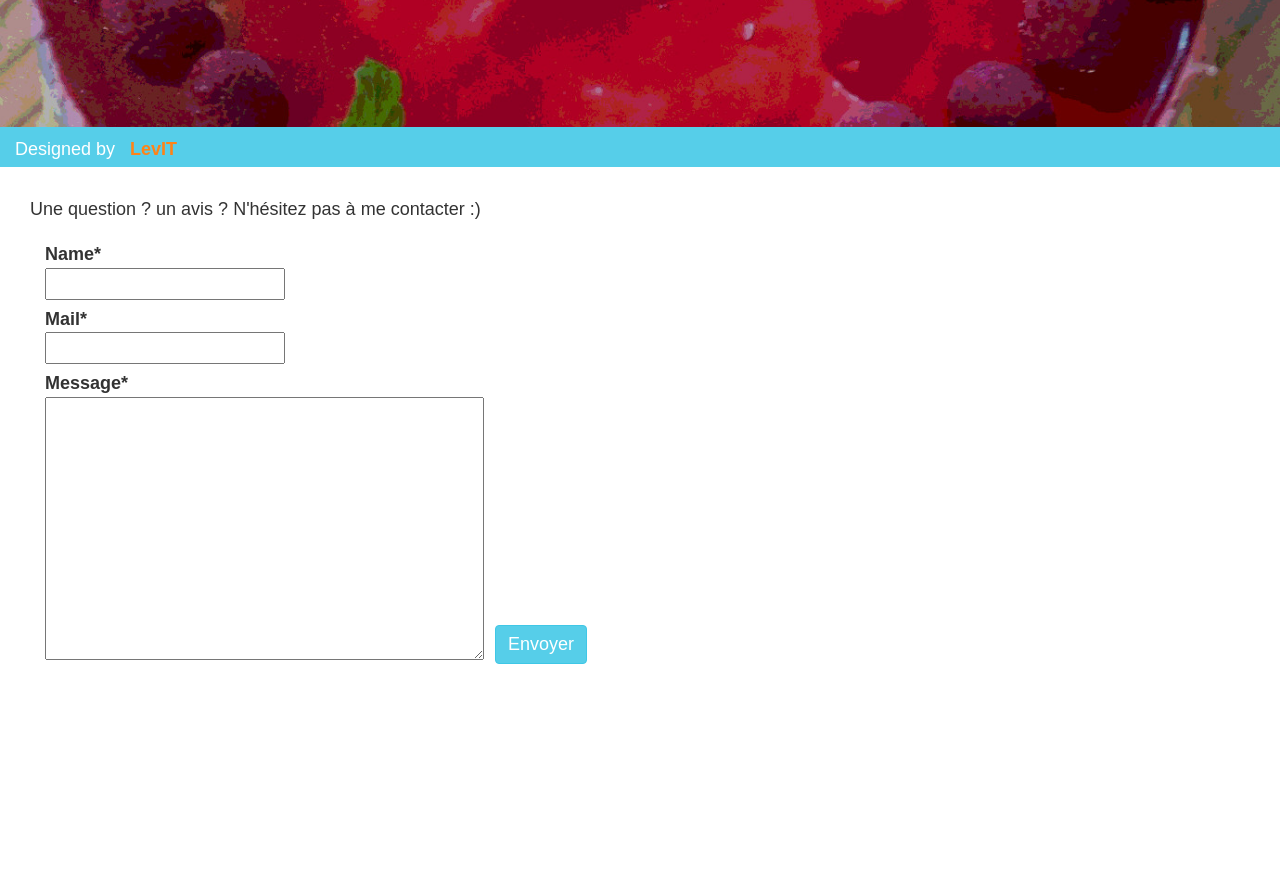
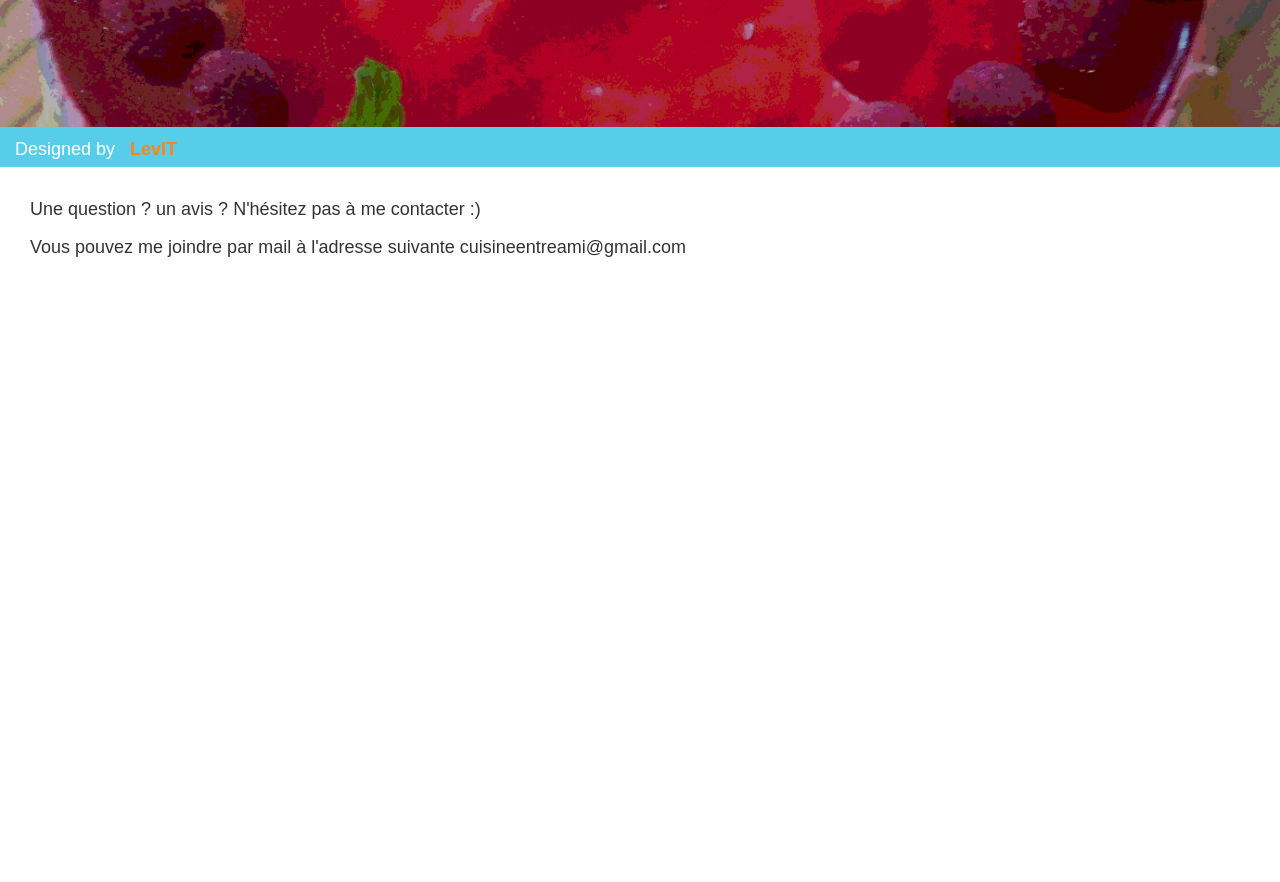
Before and after one commit to Leila20/cuisine-entre-amis, a Django app: page /contact/ in a window 1280 px wide. Shown: the part 633-1515 px from the top of the page. After the commit the page ends 890 px from the top, so only its background shows below. Run offline with Django 3.2, Linux system fonts and the light colour scheme; parts of the project's set-up code (start-up, migrations or seed data) failed here and were passed over; some libraries are stand-ins or nearby versions; some web fonts are replaced.

Commit message:
modify contact.html

```diff
--- a/cuisine_entre_amis/templates/cuisine_entre_amis/contact.html
+++ b/cuisine_entre_amis/templates/cuisine_entre_amis/contact.html
@@ -5,12 +5,6 @@
 {% block content %}
   <div class="contact">
     <p>Une question ? un avis ? N'hésitez pas à me contacter :)</p>
-    <div class="contact-form">
-      <div class="formulaire col-xs-12">
-        <div class="form-horizontal">
-          {% crispy form %}
-        </div>
-      </div>
-    </div>
+    <p> Vous pouvez me joindre par mail à l'adresse suivante cuisineentreami@gmail.com</p>
   </div>
 {% endblock %}
```
